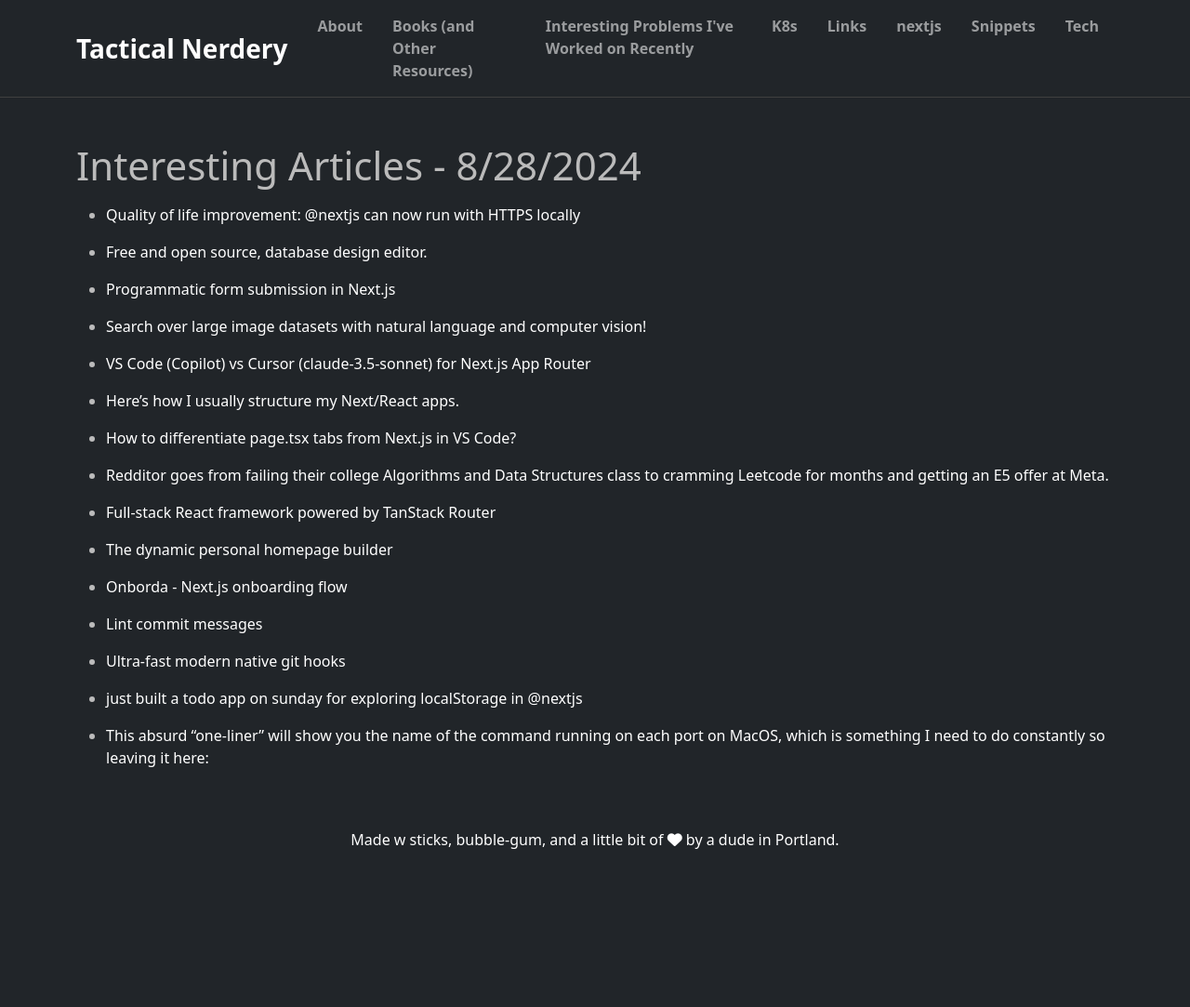
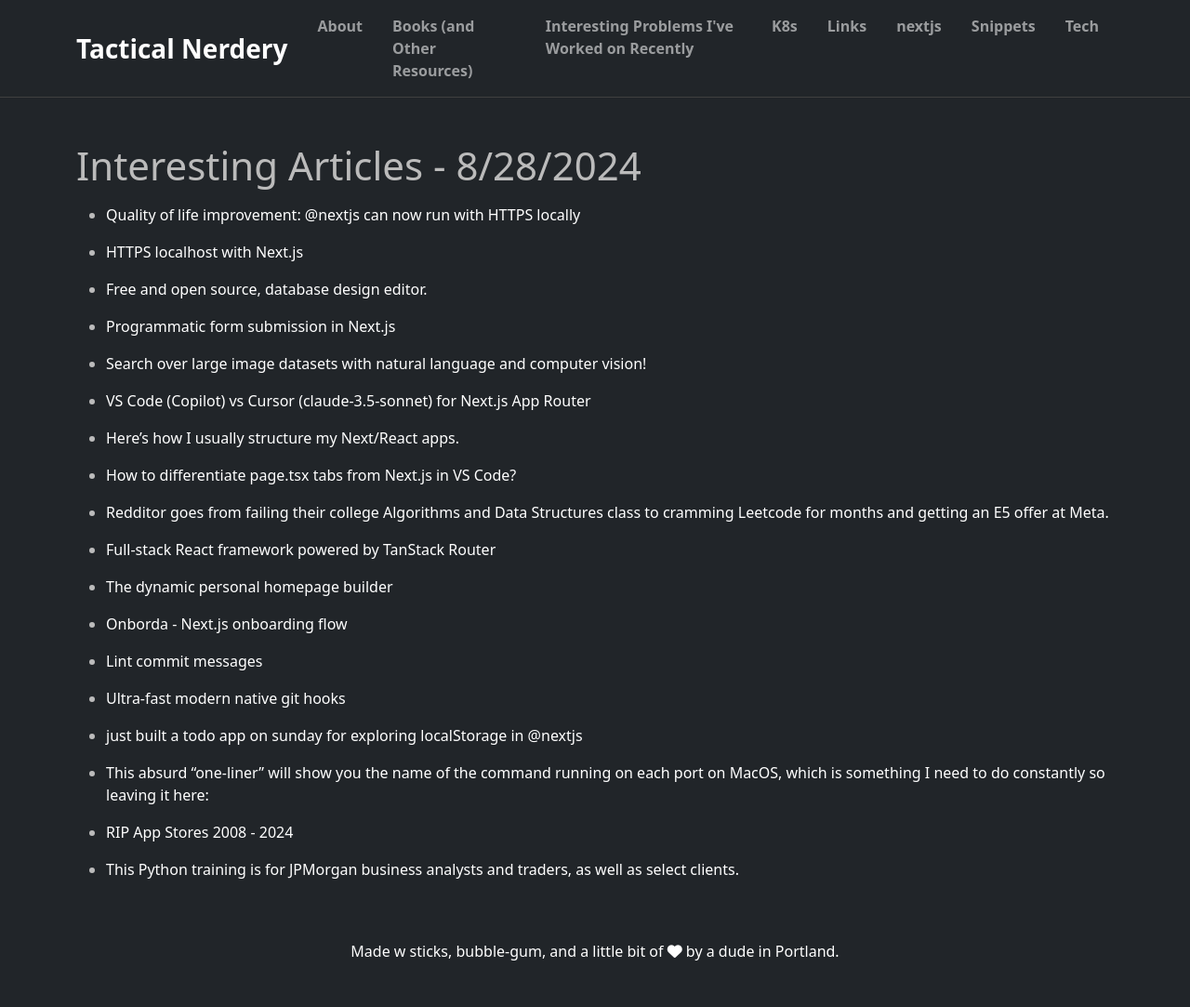
Before and after one commit to rayterrill/tacticalnerdery.com.old, a Jekyll site: the page built from _posts/2024-8-28-interesting-articles.md, in a window 1280 px wide. Shown: the whole page at 93% size. Built offline with Jekyll 4.4.1, drawn with Linux system fonts in a browser that asks for light colours; nearby versions of some CDN libraries; before the commit the page ends 963 px from its top, so only the background shows below that.

Commit message:
Update 2024-8-28-interesting-articles.md

```diff
--- a/_posts/2024-8-28-interesting-articles.md
+++ b/_posts/2024-8-28-interesting-articles.md
@@ -5,6 +5,8 @@ categories: tech
 ---
 
 * [Quality of life improvement: @nextjs can now run with HTTPS locally](https://x.com/leeerob/status/1743709145386131906?s=58&t=IyF4i2tdgBUpfE0ydQfX9A)
+
+* [HTTPS localhost with Next.js](https://x.com/asidorenko_/status/1829132672720830559)
 
 * [Free and open source, database design editor.](https://chartdb.io/)
 
@@ -33,3 +35,7 @@ categories: tech
 * [just built a todo app on sunday for exploring localStorage in @nextjs](https://x.com/maliksvd/status/1822854534760169562?s=58&t=IyF4i2tdgBUpfE0ydQfX9A)
 
 * [This absurd "one-liner" will show you the name of the command running on each port on MacOS, which is something I need to do constantly so leaving it here:](https://x.com/seldo/status/1823126087423099192?s=58&t=IyF4i2tdgBUpfE0ydQfX9A)
+
+* [RIP App Stores 2008 - 2024](https://x.com/RobertJBye/status/1828942952837632205)
+
+* [This Python training is for JPMorgan business analysts and traders, as well as select clients.](https://github.com/jpmorganchase/python-training)
```
